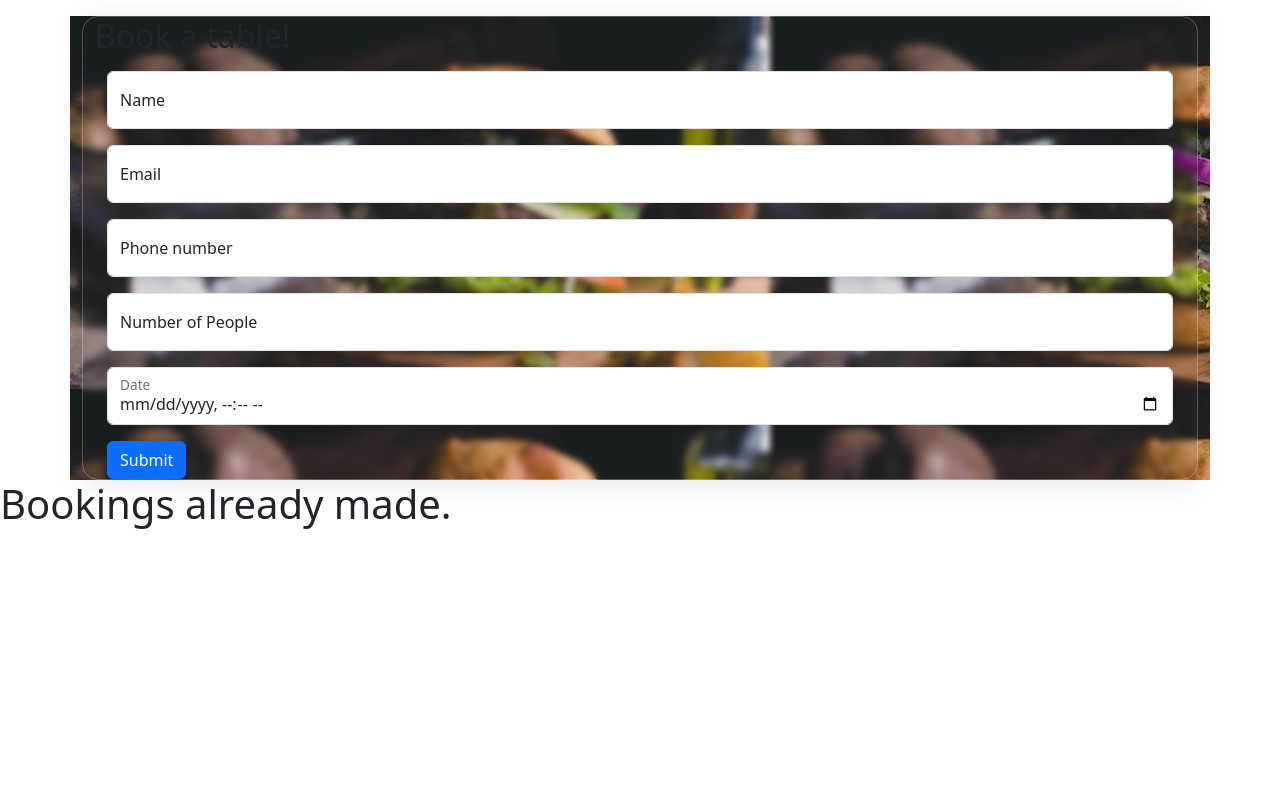
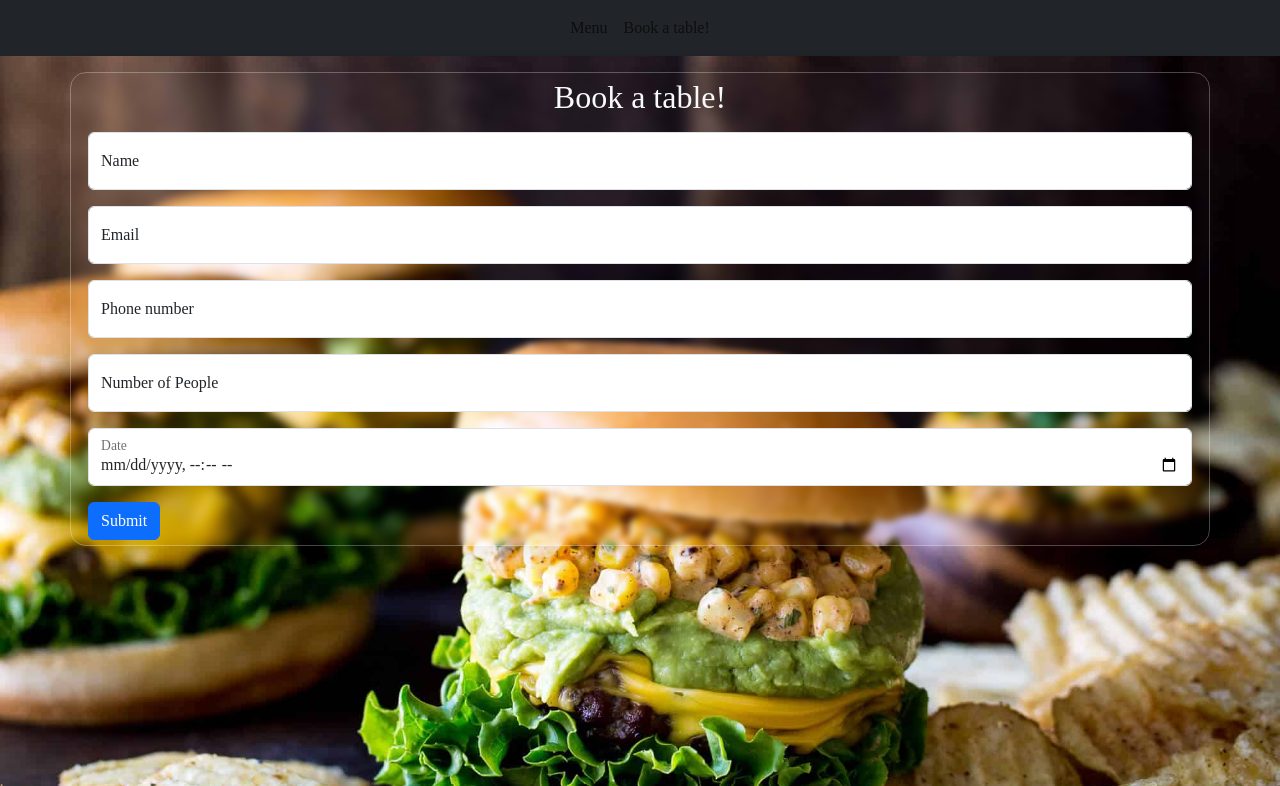
Before and after one commit to Octiii/Octi-s-Restaurant-Booking-system-, a Django app: template reservation/templates/reservation/reservation.html in a window 1280 px wide. Shown: the top 786 px of the page. Run offline with Django 3.2, Linux system fonts and the light colour scheme; the template is opened without the code that fills it, so the values that code supplies are empty; some libraries are stand-ins or nearby versions.

Commit message:
Adding block contents to html.

```diff
--- a/reservation/static/reservation/style.css
+++ b/reservation/static/reservation/style.css
@@ -8,8 +8,14 @@
     backdrop-filter: blur(3.2px);
     -webkit-backdrop-filter: blur(3.2px);
     border: 1px solid rgba(255, 255, 255, 0.27);
+    padding: 5px;
 }
 
-#bgimg {
-    background-image:url("images/blog-3.jpg");
+body {
+    background:url("images/bgimg.jpg") no-repeat center center fixed;
+    -webkit-background-size: cover;
+    -moz-background-size: cover;
+    -o-background-size: cover;
+    background-size: cover;
+    font-family: "Times New Roman", Times, serif !important;
 }
--- /dev/null
+++ b/reservation/templates/reservation/base.html
@@ -0,0 +1,61 @@
+<!DOCTYPE html>
+<html lang="en">
+<head>
+    <meta charset="UTF-8">
+    <meta http-equiv="X-UA-Compatible" content="IE=edge">
+    <meta name="viewport" content="width=device-width, initial-scale=1.0">
+    <title>Document</title>
+    {% load static %}
+
+    <link rel="stylesheet" href="{% static '/reservation/style.css' %}">
+
+    {% load bootstrap5 %}
+    {% bootstrap_css %}
+    {% bootstrap_javascript %}
+</head>
+<!-- Navigation -->
+<nav class="navbar navbar-expand-sm justify-content-center bg-dark">
+
+        <ul class="navbar-nav">
+            <li class="nav-item">
+                <a class="nav-link" href="#">Menu</a>
+            </li>
+            <li class="nav-item">
+                <a class="nav-link" href="#">Book a table!</a>
+            </li>
+        </ul>
+
+</nav>
+
+{% block content %}
+<!-- Content Goes here -->
+{% endblock content %}
+
+<!-- Footer -->
+<footer>
+
+</footer>
+<script>
+
+id_name.oninput = function () {
+    if (this.value.length > 50)
+        this.value = this.value.slice(0,50);
+}
+
+id_email.oninput = function () {
+    if (this.value.length > 50)
+        this.value = this.value.slice(0,50);
+}
+
+id_number.oninput = function () {
+    if (this.value.length > 12)
+        this.value = this.value.slice(0,12);
+}
+
+id_persons.oninput = function () {
+    if (this.value.length > 2)
+        this.value = this.value.slice(0,2);
+}
+
+</script>
+</html>
--- a/reservation/templates/reservation/reservation.html
+++ b/reservation/templates/reservation/reservation.html
@@ -1,29 +1,16 @@
-<!DOCTYPE html>
-<html lang="en">
-<head>
-    <meta charset="UTF-8">
-    <meta http-equiv="X-UA-Compatible" content="IE=edge">
-    <meta name="viewport" content="width=device-width, initial-scale=1.0">
-    <title>Document</title>
-    {% load static %}
 
-    <link rel="stylesheet" href="{% static '/reservation/style.css' %}">
 
-    {% load bootstrap5 %}
-    {% bootstrap_css %}
-    {% bootstrap_javascript %}
-</head>
-<nav>
-    <div class="">
 
-    </div>
-</nav>
+{% extends "base.html" %}
+
+{% block content %}
+
+
 <body>
-
     <!-- imput field -->
-<div class="container" id="bgimg">
+<div class="container-fluid" id="bgimg">
     <div class="container mt-3" id="input">
-        <h2>Book a table!</h2>
+        <h2 class="text-center text-light">Book a table!</h2>
 
         <form class="container mt-3" method="POST" action="reserv_table">
             {% csrf_token %}
@@ -51,47 +38,8 @@
         </form>
       </div>
 </div>
-    <!-- display field -->
-    <h1 class="">Bookings already made.</h1>
 
- {% for x in person %}
-    <p> {{ x.name }} </p>
-    <p> {{ x.email }} </p>
-    <p> {{ x.phone }} </p>
-    <p> {{ x.persons }} </p>
-    <p> {{ x.date }} </p>
-    <p>
-        <a href = "/delete/{{x.id}} " method="POST">
-            <button>Delete</button>
-        </a>
-    </p>
- {% endfor %}
 
 </body>
-<footer>
 
-</footer>
-<script>
-
-id_name.oninput = function () {
-    if (this.value.length > 50)
-        this.value = this.value.slice(0,50);
-}
-
-id_email.oninput = function () {
-    if (this.value.length > 50)
-        this.value = this.value.slice(0,50);
-}
-
-id_number.oninput = function () {
-    if (this.value.length > 12)
-        this.value = this.value.slice(0,12);
-}
-
-id_persons.oninput = function () {
-    if (this.value.length > 2)
-        this.value = this.value.slice(0,2);
-}
-
-</script>
-</html>
+{% endblock %}
--- a/restaurant/settings.py
+++ b/restaurant/settings.py
@@ -30,7 +30,7 @@ SECRET_KEY = os.environ.get('SECRET_KEY')
 # SECURITY WARNING: don't run with debug turned on in production!
 DEBUG = True
 
-ALLOWED_HOSTS = ['octis-booking-system.herokuapp.com', 'localhost']
+ALLOWED_HOSTS = ['octis-booking-system.herokuapp.com', 'localhost', '8000-octiii-octisrestaurantb-upeg615trq2.ws-eu98.gitpod.io']
 
 
 # Application definition
--- a/restaurant/urls.py
+++ b/restaurant/urls.py
@@ -19,5 +19,5 @@ from reservation import views
 
 urlpatterns = [
     path('admin/', admin.site.urls),
-    path('', include("reservation.urls")),
+    path('', include("reservation.urls"), name="reservation.url"),
 ]
```
Also changed, not shown: reservation/templates/reservation/bookings.html (added, +16 -0 lines), reservation/static/reservation/images/bgimg.jpg (added), reservation/static/reservation/images/blog-3.jpg (deleted), reservation/templates/reservation/home.html (added), reservation/templates/reservation/menu.html (added).
